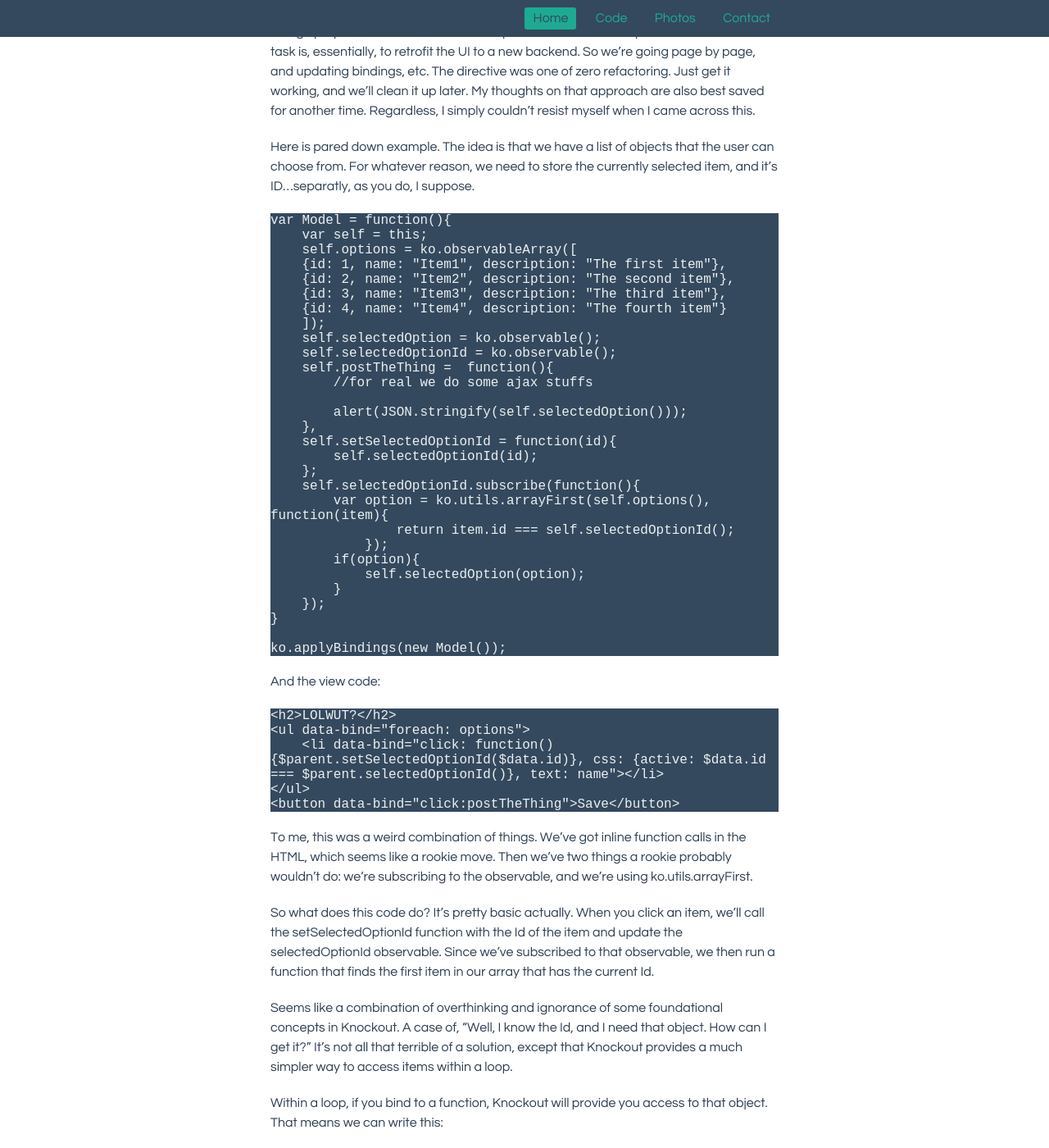
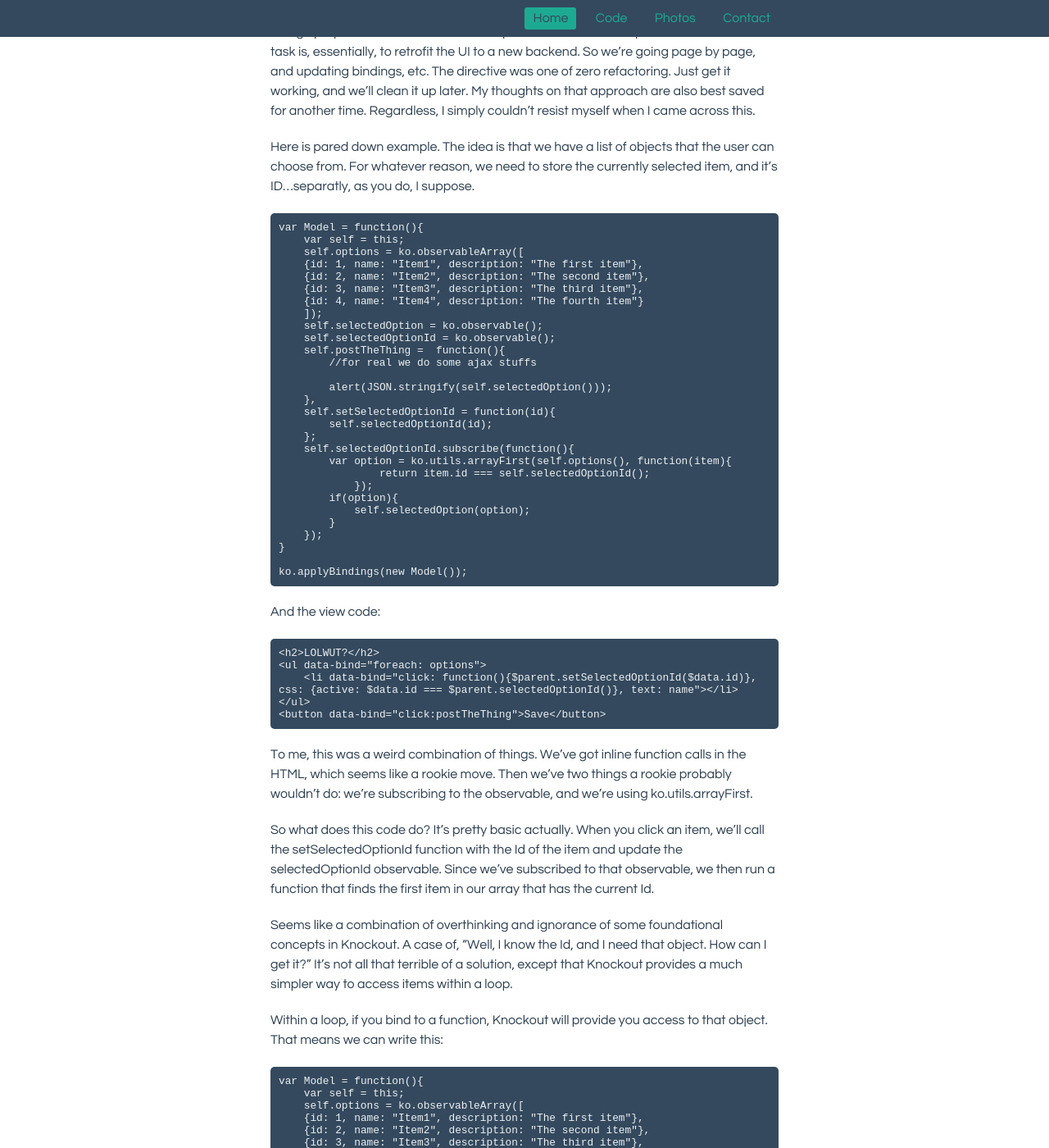
Before and after one commit to JesseWilliamson/jessewilliamson.github.com, a Jekyll site: the page built from _posts/2013-04-20-maybe-youre-overthinking-it.md, in a window 1280 px wide and 1400 px high, scrolled down 265 px. Shown: the whole window at 82% size. Built offline with Jekyll 4.4.1, drawn with Linux system fonts in a browser that asks for light colours.

Commit message:
fixing formatting

```diff
--- a/css/site.css
+++ b/css/site.css
@@ -178,4 +178,7 @@ li .recent-post:hover {
 .highlight {
   margin-bottom: 20px;
   background-color: #34495e;
-  color: #ecf0f1; }
+  color: #ecf0f1;
+  border-radius: 5px;
+  font-size: .8rem;
+  padding: 10px; }
```
